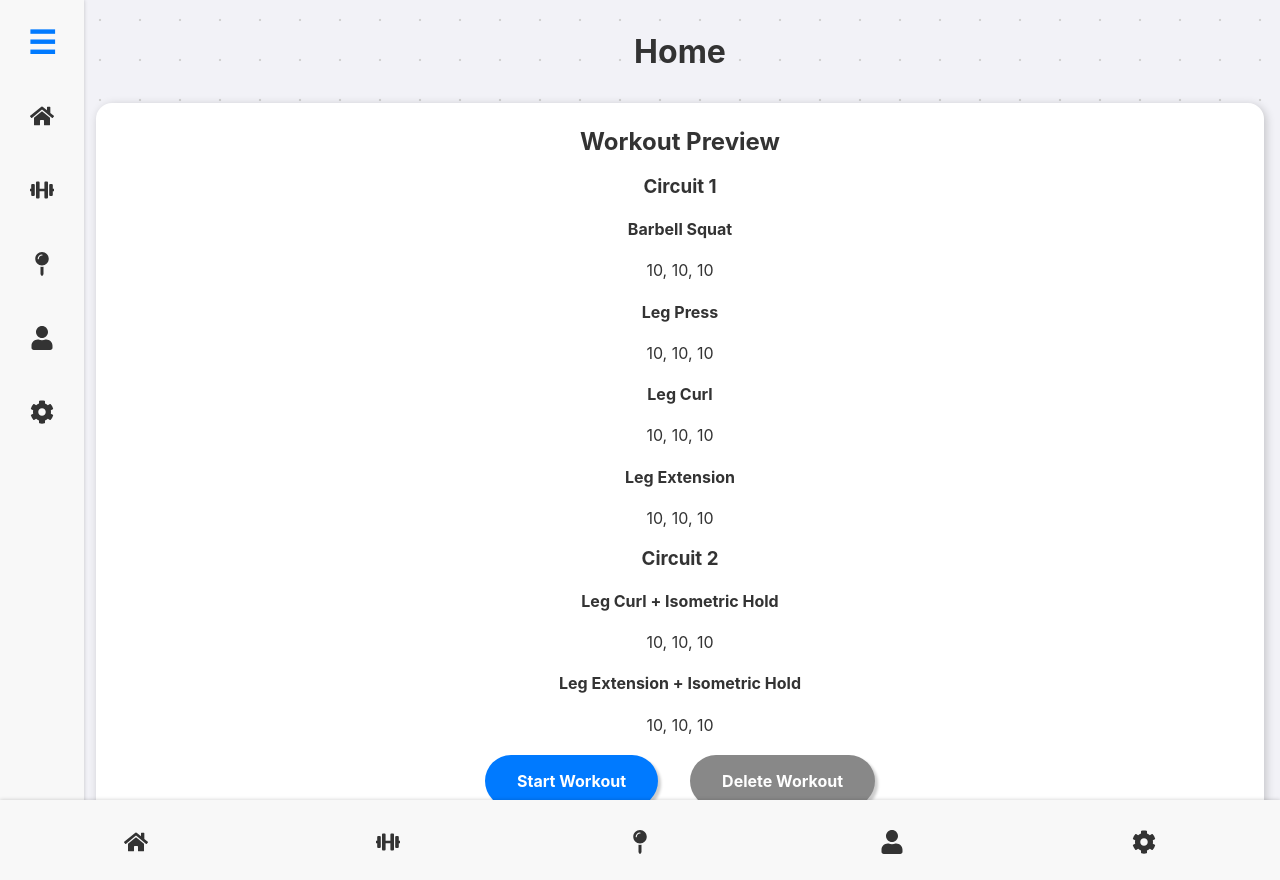
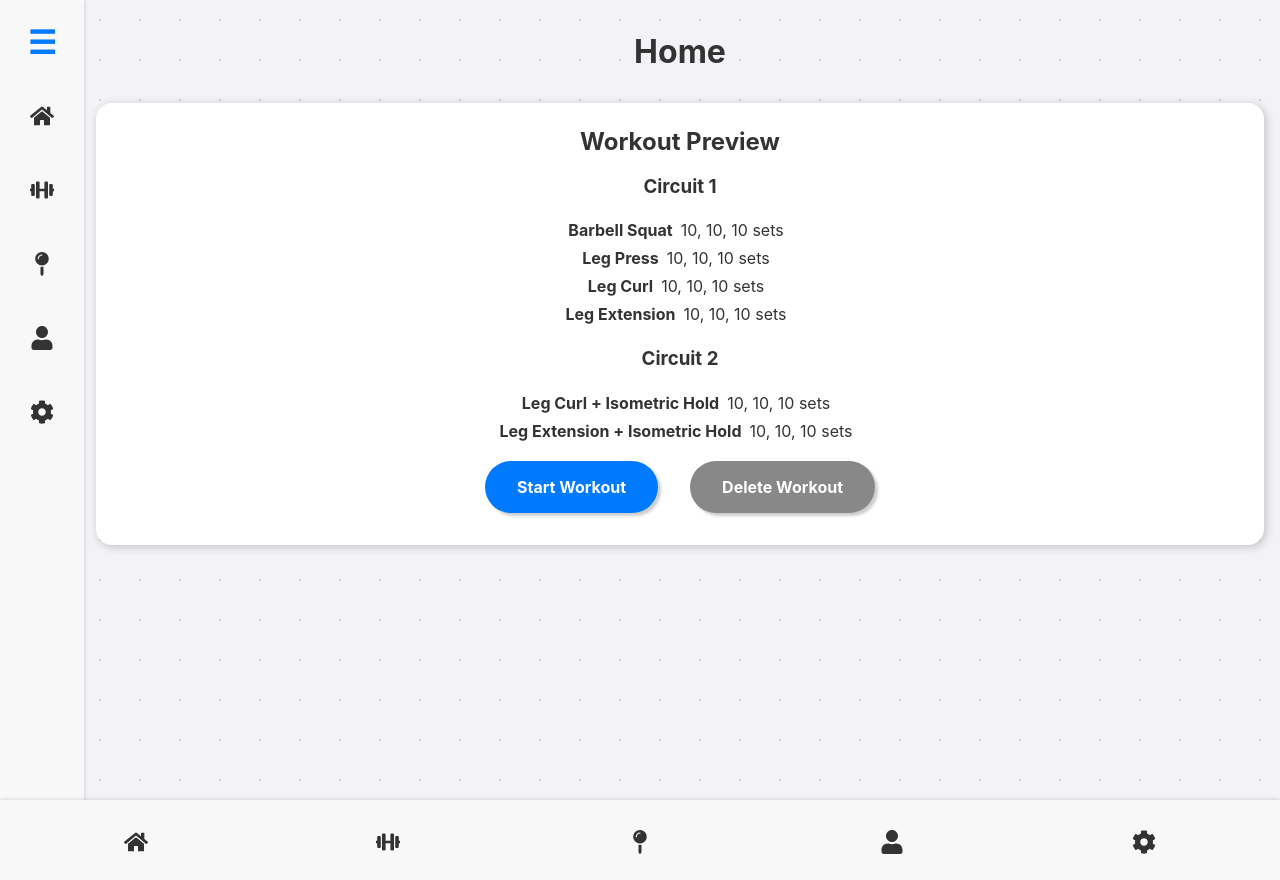
Before and after one commit to Jararered/fitness-framework, a React (Vite) app: page /profile in a window 1280 px wide. Built offline with nearby package versions, Linux system fonts and the light colour scheme.

Commit message:
Enhance WorkoutPreview component to display a message when no circuits are present and improve circuit rendering

```diff
--- a/src/components/WorkoutPreview.tsx
+++ b/src/components/WorkoutPreview.tsx
@@ -1,7 +1,5 @@
-import { Workout, Circuit } from "../interfaces/Workout";
+import { Workout } from "../interfaces/Workout";
 import { LegsExampleWorkout } from "../interfaces/Examples";
-import { FormatSets } from "../utils/Formatting";
-import CircuitPreview from "./CircuitPreview";
 import LocalStorage, { Keys } from "../interfaces/Storage";
 
 const WorkoutPreview: React.FC = () => {
@@ -12,10 +10,24 @@ const WorkoutPreview: React.FC = () => {
 
             <h2>Workout Preview</h2>
 
-            {workout.circuits.map((circuit: Circuit, circuitIndex: number) => (
-                <CircuitPreview key={circuitIndex} circuit={circuit} circuitIndex={circuitIndex} formatCommas={FormatSets} />
-            ))}
+            {workout.circuits.length === 0 ? (
+                <p>No circuits in workout, add some in the editor.</p>
+            ) : (
+                workout.circuits.map((circuit, circuitIndex) => (
+                    <div className={"circuit-" + circuitIndex} key={circuitIndex}>
 
+                        <h3>Circuit {circuitIndex + 1}</h3>
+
+                        {circuit.map((exercise, exerciseIndex) => (
+                            <div className="flex" key={exerciseIndex}>
+                                <b>{exercise.name}</b>
+                                <p>{exercise.plan?.sets.join(', ')} sets</p>
+                            </div>
+                        ))}
+
+                    </div>
+                ))
+            )}
         </div>
     );
 };
```
